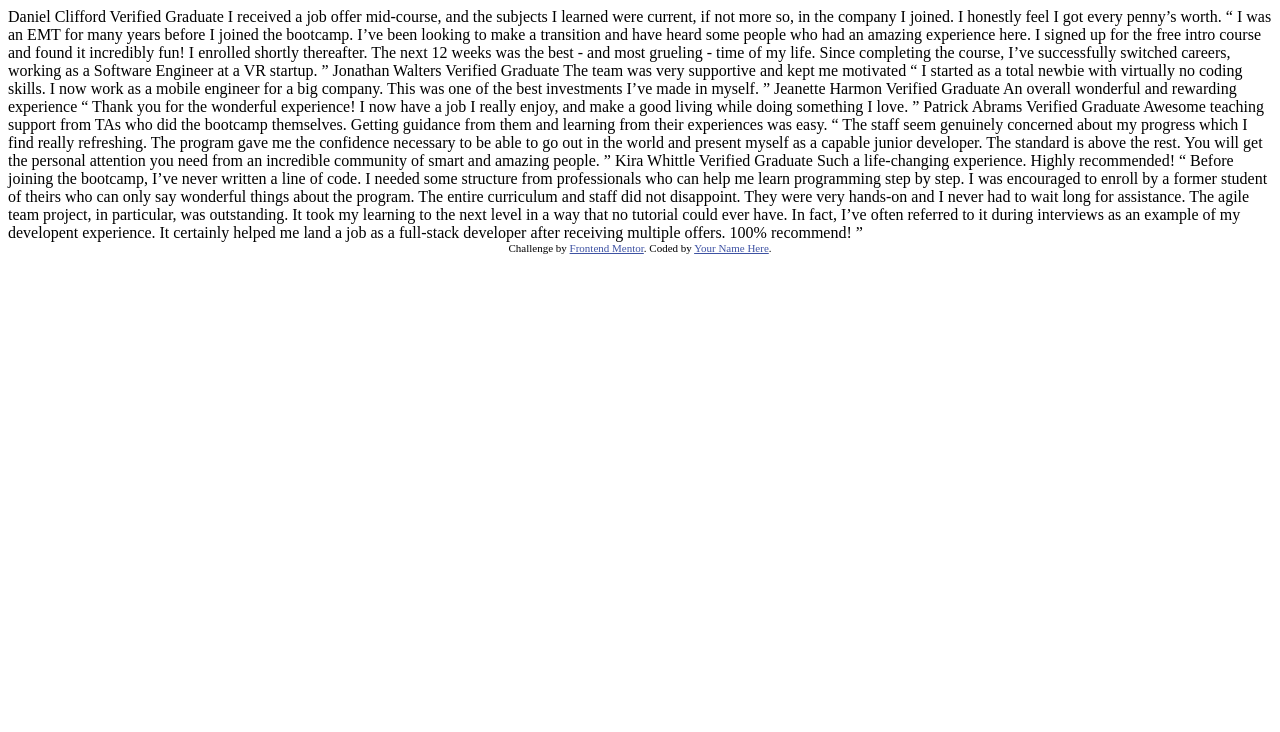
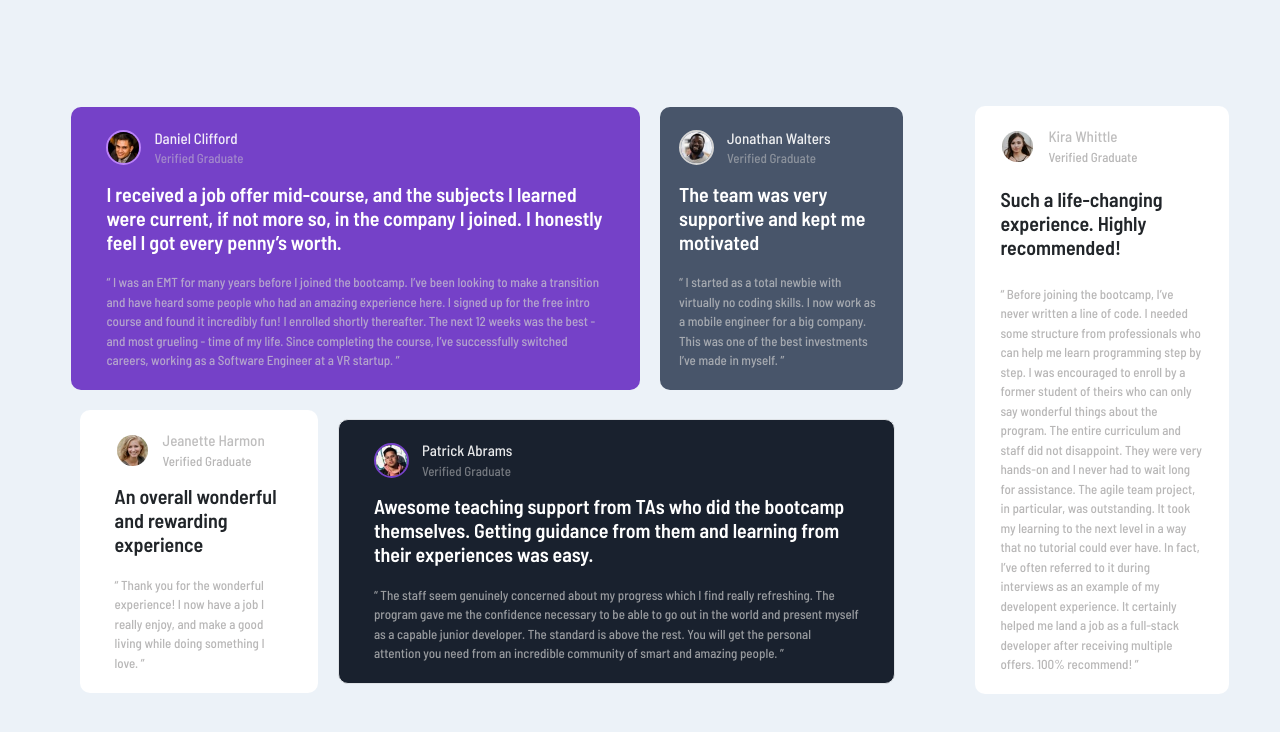
Before and after one commit to hmdev2/testimonials-grid-section, a plain HTML site: page index.html in a window 1280 px wide. Drawn offline with nearby package versions, Linux system fonts and the light colour scheme.

Commit message:
Projeto final

```diff
--- a/css/style.css
+++ b/css/style.css
@@ -0,0 +1,130 @@
+* {
+    padding: 0;
+    margin: 0;
+}
+
+
+
+html, body {
+    height: 100%;
+    font-family: "Barlow Semi Condensed", sans-serif;
+    font-size: 13px;
+}
+
+:root {
+    --violetModerado:  hsl(263, 55%, 52%);
+    --azulAcinzentadoMuitoEscuro: hsl(217, 19%, 35%);
+    --azulEscuroMuitoEscuro: hsl(219, 29%, 14%);
+    --branco: hsl(0, 0%, 100%);
+
+    --cinzaClaro: hsl(0, 0%, 81%);
+    --azulAcinzentadoClaro: hsl(210, 46%, 95%);
+}
+
+section {
+    height: 100vh;
+}
+
+footer {
+    display: none;
+}
+
+img {
+    border: 2px solid;
+    border-radius: 200px;
+    width: 35px;
+    height: auto;
+}
+
+h1 {
+    font-weight: 600;
+    font-size: 20px;
+}
+
+span {
+    font-size: 13px;
+    font-weight: 500;
+    opacity: 70%;
+}
+
+div.bgWhite span {
+ opacity: 100%;
+ color: hsl(0, 1%, 72%);
+}
+
+.name {
+    font-size: 15px !important;
+    opacity: 90% !important;
+}
+
+.divBRadius{
+    border-radius: 10px;
+}
+
+.verified {
+    opacity: 50%;
+}
+
+.bgAzulAcinzentadoClaro{
+    background-color: var(--azulAcinzentadoClaro);
+}
+
+.bgViolet {
+    background-color: var(--violetModerado);
+}
+
+.bgDarkBlue {
+    background-color: var(--azulEscuroMuitoEscuro);
+}
+
+.bgDarkGrayBlue {
+    background-color: var(--azulAcinzentadoMuitoEscuro);
+}
+
+.bgWhite {
+    background-color: var(--branco);
+}
+
+.colorCinzaClaro {
+    color: var(--cinzaClaro);
+}
+
+.whiteColor {
+    color: var(--branco);
+}
+
+.bdViolet {
+    border-color: var(--violetModerado) !important;
+}
+
+.bdLightViolet {
+    border-color: rgb(187, 131, 250) !important;
+}
+
+.bdGray {
+    border-color: lightgray !important;
+}
+
+.bdWhite {
+    border-color: white;
+}
+
+.paddingLateral{
+    padding-left: 35px !important;
+    padding-right: 35px !important;
+}
+
+.hgt {
+    height: 100% !important;
+}
+
+@media (max-width: 720px) {
+    .mdWidth {
+        margin-left: 40px;
+        margin-right: 40px;
+    }
+
+    .mtop {
+        margin-top: 20px;
+    }
+}
--- a/index.html
+++ b/index.html
@@ -4,7 +4,15 @@
   <meta charset="UTF-8">
   <meta name="viewport" content="width=device-width, initial-scale=1.0"> <!-- displays site properly based on user's device -->
 
+  <link href="https://cdn.jsdelivr.net/npm/bootstrap@5.3.3/dist/css/bootstrap.min.css" rel="stylesheet" integrity="sha384-QWTKZyjpPEjISv5WaRU9OFeRpok6YctnYmDr5pNlyT2bRjXh0JMhjY6hW+ALEwIH" crossorigin="anonymous">
+
   <link rel="icon" type="image/png" sizes="32x32" href="./images/favicon-32x32.png">
+
+  <link rel="stylesheet" href="css/style.css">
+
+  <link rel="preconnect" href="https://fonts.googleapis.com">
+  <link rel="preconnect" href="https://fonts.gstatic.com" crossorigin>
+  <link href="https://fonts.googleapis.com/css2?family=Barlow+Semi+Condensed:ital,wght@0,100;0,200;0,300;0,400;0,500;0,600;0,700;0,800;0,900;1,100;1,200;1,300;1,400;1,500;1,600;1,700;1,800;1,900&display=swap" rel="stylesheet">
 
   <title>Frontend Mentor | [Challenge Name Here]</title>
 
@@ -14,51 +22,150 @@
     .attribution a { color: hsl(228, 45%, 44%); }
   </style>
 </head>
-<body>
-  Daniel Clifford
-  Verified Graduate
+<body class="bgAzulAcinzentadoClaro d-flex justify-content-center align-items-center">
+  <main class="bx-2">
+    <section class="row d-flex flex-md-row align-items-center justify-content-center">
 
+      <div class="col-md-9 d-flex flex-column gap-4 align-items-center justify-content-center">
+
+        <!--Card group 1-->
+        <div class="mdWidth row d-flex flex-md-row flex-column gap-4 align-items-center justify-content-center">
+
+          <!--1Card-->
+          <div class="whiteColor paddingLateral divBRadius bgViolet col-md-7 p-4 d-flex flex-column gap-3">
+
+            <div class="d-flex flex-row gap-3 align-items-center">
+              <img src="images/image-daniel.jpg" class="img-flow bdLightViolet">
+              <div>
+                <span class="name">Daniel Clifford</span><br>
+                <span class="verified colorCinzaClaro">Verified Graduate</span>
+              </div>
+            </div>
+
+            <div>
+              <h1>
                 I received a job offer mid-course, and the subjects I learned were current, if not more so,
                 in the company I joined. I honestly feel I got every penny’s worth.
+              </h1>
+            </div>
 
+            <div>
+              <span class="colorCinzaClaro">
                 “ I was an EMT for many years before I joined the bootcamp. I’ve been looking to make a
                 transition and have heard some people who had an amazing experience here. I signed up
                 for the free intro course and found it incredibly fun! I enrolled shortly thereafter.
                 The next 12 weeks was the best - and most grueling - time of my life. Since completing
                 the course, I’ve successfully switched careers, working as a Software Engineer at a VR startup. ”
+              </span>
+            </div>
 
-  Jonathan Walters
-  Verified Graduate
+          </div><!--Fim 1Card-->
 
-  The team was very supportive and kept me motivated
+          <!--2Card-->
+          <div class="whiteColor divBRadius bgDarkGrayBlue col-md-3 p-4 d-flex flex-column gap-3">
 
+            <div class="d-flex flex-row gap-3 align-items-center">
+              <img src="images/image-jonathan.jpg" class="img-flow bdGray">
+              <div>
+                <span class="name">Jonathan Walters</span><br>
+                <span class="verified colorCinzaClaro">Verified Graduate</span>
+              </div>
+            </div>
+
+            <div>
+              <h1>The team was very supportive and kept me motivated</h1>
+            </div>
+
+            <div>
+              <span class="colorCinzaClaro">
                 “ I started as a total newbie with virtually no coding skills. I now work as a mobile engineer
                 for a big company. This was one of the best investments I’ve made in myself. ”
+              </span>
+            </div>
 
-  Jeanette Harmon
-  Verified Graduate
+          </div><!--Fim 2Card-->
 
-  An overall wonderful and rewarding experience
+        </div><!--Fim Card group 1-->
 
+        <!--Card group 2-->
+        <div class="mdWidth d-flex flex-md-row flex-column gap-4 align-items-center justify-content-center">
+
+          <!--3Card-->
+          <div class=" paddingLateral col-md-3 divBRadius bgWhite p-4 d-flex flex-column gap-3">
+
+            <div class="d-flex flex-row gap-3 align-items-center">
+              <img src="images/image-jeanette.jpg" class="img-flow bdWhite">
+              <div>
+                <span class="name">Jeanette Harmon</span><br>
+                <span class="verified colorCinzaClaro">Verified Graduate</span>
+              </div>
+            </div>
+
+            <div>
+              <h1>An overall wonderful and rewarding experience</h1>
+            </div>
+
+            <div>
+              <span class="colorCinzaClaro">
                 “ Thank you for the wonderful experience! I now have a job I really enjoy, and make a good living
                 while doing something I love. ”
+              </span>
+            </div>
 
-  Patrick Abrams
-  Verified Graduate
+          </div><!--Fim 3Card-->
 
+          <!--4Card-->
+          <div class="whiteColor divBRadius bgDarkBlue col-md-7 border paddingLateral p-4 d-flex flex-column gap-3">
+
+            <div class="d-flex flex-row gap-3 align-items-center">
+              <img src="images/image-patrick.jpg" class="img-flow bdViolet">
+              <div>
+               <span class="name">Patrick Abrams</span><br>
+               <span class="verified colorCinzaClaro">Verified Graduate</span>
+              </div>
+            </div>
+
+            <div>
+              <h1>
                 Awesome teaching support from TAs who did the bootcamp themselves. Getting guidance from them and
                 learning from their experiences was easy.
+              </h1>
+            </div>
 
+            <div>
+              <span class="colorCinzaClaro">
                 “ The staff seem genuinely concerned about my progress which I find really refreshing. The program
                 gave me the confidence necessary to be able to go out in the world and present myself as a capable
                 junior developer. The standard is above the rest. You will get the personal attention you need from
                 an incredible community of smart and amazing people. ”
+              </span>
+            </div>
 
-  Kira Whittle
-  Verified Graduate
+          </div><!--Fim 4Card-->
 
-  Such a life-changing experience. Highly recommended!
+        </div><!--Fim Card group 2-->
 
+      </div>
+
+      <div class="mtop col-md-3 row d-flex justify-content-md-start justify-content-center align-items-center">
+
+        <!--5Card-->
+        <div style="padding-left: 25.8px !important; padding-right: 25.8px !important" class="p-4 col-10 divBRadius bgWhite d-flex flex-column gap-4">
+
+          <div class="d-flex flex-row gap-3 align-items-center">
+            <img src="images/image-kira.jpg" class="img-flow bdWhite">
+            <div>
+              <span class="name">Kira Whittle</span><br>
+              <span class="verified colorCinzaClaro">Verified Graduate</span>
+            </div>
+          </div>
+
+          <div>
+            <h1>Such a life-changing experience. Highly recommended!</h1>
+          </div>
+
+          <div>
+            <span class="colorCinzaClaro">
               “ Before joining the bootcamp, I’ve never written a line of code. I needed some structure from
               professionals who can help me learn programming step by step. I was encouraged to enroll by a former
               student of theirs who can only say wonderful things about the program. The entire curriculum and staff
@@ -67,10 +174,21 @@
               could ever have. In fact, I’ve often referred to it during interviews as an example of my developent
               experience. It certainly helped me land a job as a full-stack developer after receiving multiple offers.
               100% recommend! ”
+            </span>
+          </div>
 
+        </div><!--Fim 5Card-->
+
+      </div>
+
+    </section>
+  </main>
+
+  <footer>
     <div class="attribution">
       Challenge by <a href="https://www.frontendmentor.io?ref=challenge" target="_blank">Frontend Mentor</a>.
       Coded by <a href="#">Your Name Here</a>.
     </div>
+  </footer>
 </body>
 </html>
```
Lines whose indentation alone changed are shown as unchanged.
